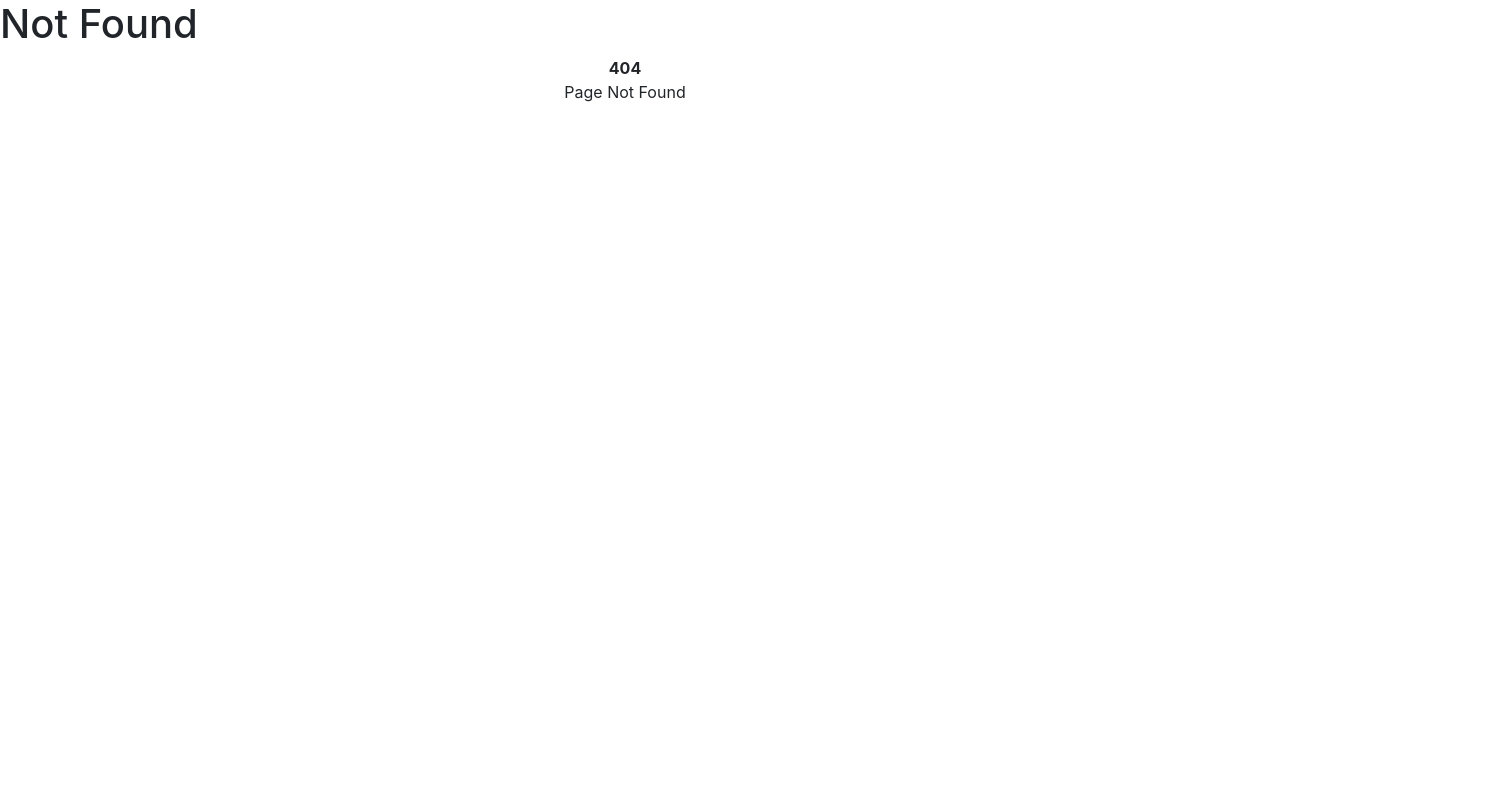
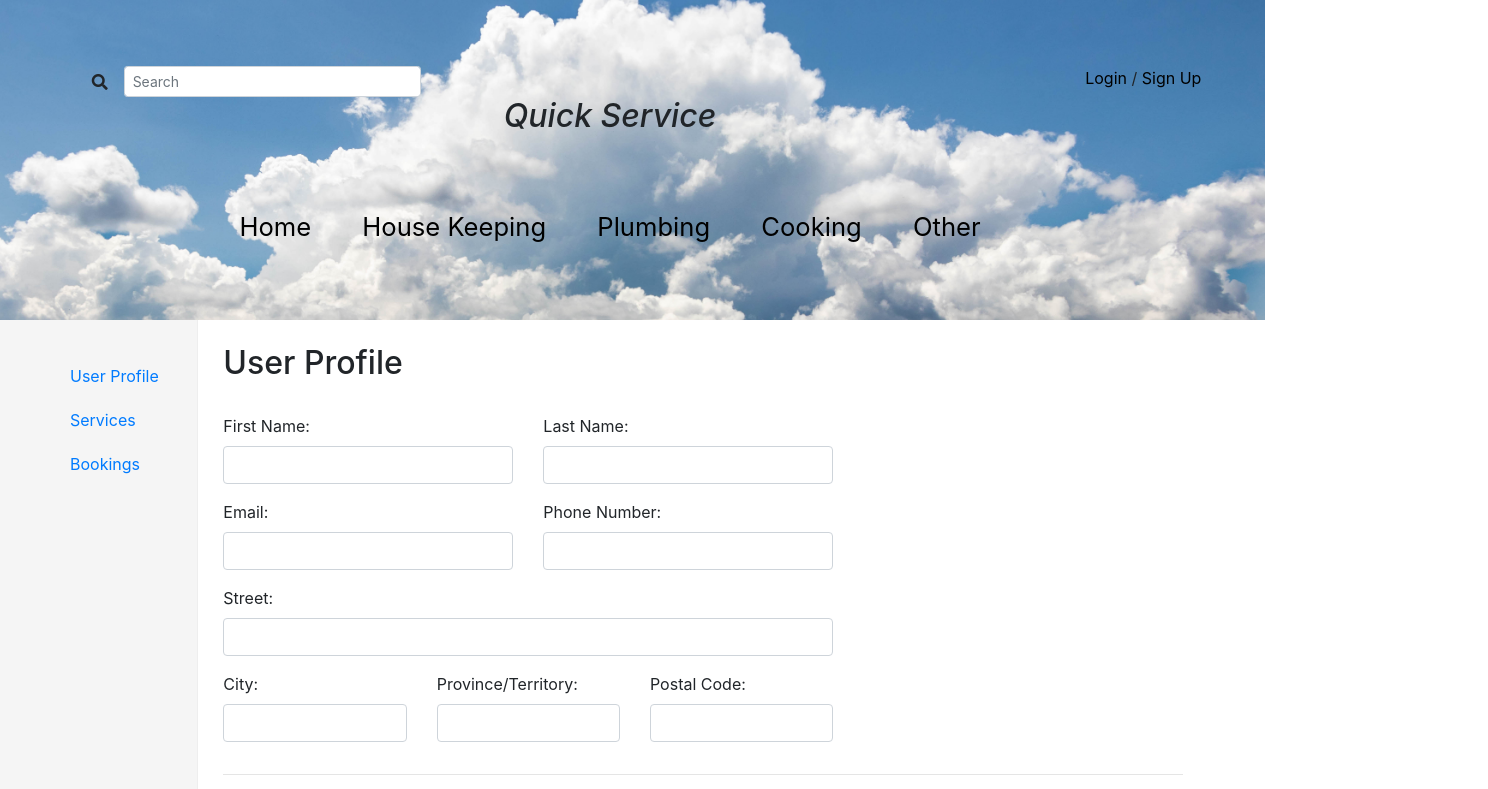
Before and after one commit to shreenaathia/quickService, a React (Create React App) app in the folder quick_service/: page /profile in a window 1280 px wide. Before the commit this address had no page. Shown: the top 789 px of the page, 1488 px wide, since content can reach past the window. Built offline with nearby package versions, Linux system fonts and the light colour scheme.

Commit message:
css update, removed unnecessary divs, base user profile page

```diff
--- a/quick_service/src/App.js
+++ b/quick_service/src/App.js
@@ -1,10 +1,11 @@
 import React, { Component } from 'react';
 import { BrowserRouter, Route, Switch } from 'react-router-dom';
 import NotFound from "./NotFound";
-import SignUp from "./component/signup/Signup";
+import Signup from "./component/signup/Signup";
 import Home from "./component/home/Home";
 import ServiceDetail from "./component/servicedetail/ServiceDetail";
 import Example from "./component/Example_for_sidebar/Example";
+import Profile from "./component/profile/Profile";
 
 
 ////  ONLY TO TEST THE SERVICE DETAIL PAGE  ////
@@ -45,7 +46,11 @@ class App extends Component {
                     )}/>
 
                     <Route exact path='/signup' render={() => (
-                        <SignUp />
+                        <Signup />
+                    )}/>
+
+                    <Route exact path='/profile' render={() => (
+                        <Profile />
                     )}/>
 
                     {/*temporary*/
--- a/quick_service/src/MainContainer.js
+++ b/quick_service/src/MainContainer.js
@@ -1,6 +1,7 @@
 import React, { Component } from 'react';
 import Footer from './component/footer/Footer';
 import Sidebar from './component/sidebar/Sidebar';
+// import SidebarPrf from './component/sidebar/SidebarPrf';
 
 class MainContainer extends Component {
     constructor(props) {
@@ -13,7 +14,7 @@ class MainContainer extends Component {
 
     render() {
         return (
-            <div>
+            // <div>
                 <div className="container-fluid row">
 
                     <div className="row" id="with_bg">
@@ -61,17 +62,18 @@ class MainContainer extends Component {
                     </div>
 
                     <div className="row">
-                        <div className={(this.props.hasSidebar ? "visible" : "invisible")}> <Sidebar/> </div>
-                        <div className={(this.props.hasSidebar ? " col-sm-offset-1 col-sm-7 main" : " col-sm-12 main")}>
+                        {/* <div className={(this.props.hasSidebar ? "visible" : "invisible")}> <Sidebar/> </div>
+                        <div className={(this.props.hasSidebar_prf ? "visible" : "invisible")}> <Sidebar_prf/> </div>
+                        <div className={(this.props.hasSidebar ? " col-sm-offset-1 col-sm-7 main" : " col-sm-12 main")}> */}
                             {this.props.children}
-                        </div>
+                        {/* </div> */}
                     </div>
 
+                <Footer/>
                 </div>
 
-                <Footer/>
 
-            </div>
+            // </div>
         );
     }
 }
--- a/quick_service/src/component/Example_for_sidebar/Example.js
+++ b/quick_service/src/component/Example_for_sidebar/Example.js
@@ -1,6 +1,6 @@
 import React, { Component } from 'react';
 import MainContainer from '../../MainContainer';
-import SideBar from "../sidebar/Sidebar";
+import Sidebar from "../sidebar/Sidebar";
 
 
 class Example extends Component {
--- a/quick_service/src/component/Footer/Footer.js
+++ b/quick_service/src/component/Footer/Footer.js
@@ -7,19 +7,16 @@ class Footer extends Component {
     render() {
         const contact = 'Contact QuickService \n Seneca@York Campus \n 70 The Pond Road \n Toronto, ON M3J 3M6';
         return (
-            <div>
-                <br/>
-                <footer id="footer">
-                    <div className="container">
-                        <div className="row">
-                            <div>Copyright &copy; 2019 QuickService</div>
-                            <div className="col-sm-6">
-                                <div className="newline">{contact}</div>
-                            </div>
+            <footer className="footer">
+                <div className="container">
+                    <div className="row footer">
+                        <div className="footer">Copyright &copy; 2019 QuickService</div>
+                        <div className="col-sm-6">
+                            <div className="newline">{contact}</div>
                         </div>
                     </div>
-                </footer>
-            </div>
+                </div>
+            </footer>
         );
     }
 }
--- a/quick_service/src/component/profile/Profile.js
+++ b/quick_service/src/component/profile/Profile.js
@@ -0,0 +1,133 @@
+import React, { Component } from 'react';
+import MainContainer from '../../MainContainer';
+import SidebarPrf from '../sidebar/SidebarPrf';
+
+
+class Profile extends Component {
+
+    constructor(props) {
+        super(props);
+        this.state = {
+            firstName: '',
+            lastName: '',
+            email: '',
+            phone: '',
+            street: '',
+            city: '',
+            province: '',
+            postal: ''
+        }
+    }
+
+    // update state variable whenever user inputs.
+    onChange = (e) => {
+        this.handleUserInput(e);
+    }
+
+    handleUserInput = (e) => {
+        const name = e.target.name;
+        const value = e.target.value;
+        this.setState({ [name]: value },
+            () => { this.validateField(name, value) });
+    }
+
+    validateField(fieldName, value) {
+
+    }
+
+    onSubmit = (e) => {
+        e.preventDefault();   //prevents actual submission.
+        console.log(this.state); // just checking values; remove once done.
+        /* later on implement database entry */
+    }
+
+    render() {
+        return (
+            <MainContainer>
+
+                <SidebarPrf />
+                <div className="user_profile">
+                    <br />
+                    <h2>User Profile</h2>
+                    <br />
+
+                    <form onSubmit={this.onSubmit}>
+                        <fieldset className="userInfo">
+                            <div className="row userInfo">
+                                <div className="col-md-3">
+                                    <div className="form-group">
+                                        <label htmlFor="first_name">First Name:</label>
+                                        <input className="form-control" name="firstName" type="text" value={this.state.firstName} onChange={this.onChange} required />
+                                    </div>
+                                </div>
+
+                                <div className="col-md-3">
+                                    <div className="form-group">
+                                        <label htmlFor="last_name">Last Name:</label>
+                                        <input className="form-control" name="lastName" type="text" value={this.state.lastName} onChange={this.onChange} required />
+                                    </div>
+                                </div>
+
+                            </div>
+
+                            <div className="row userInfo">
+                                <div className="col-md-3">
+                                    <div className="form-group">
+                                        <label htmlFor="email">Email:</label>
+                                        <input className="form-control" name="email" type="email" value={this.state.email} onChange={this.onChange} />
+                                    </div>
+                                </div>
+
+                                <div className="col-md-3">
+                                    <div className="form-group">
+                                        <label htmlFor="phone">Phone Number:</label>
+                                        <input className="form-control" name="phone" type="text" value={this.state.phone} onChange={this.onChange} required />
+                                    </div>
+                                </div>
+                            </div>
+
+                            <div className="row userInfo">
+                                <div className="col-md-6">
+                                    <div className="form-group">
+                                        <label htmlFor="street">Street:</label>
+                                        <input className="form-control" name="street" type="text" value={this.state.street} onChange={this.onChange} required />
+                                    </div>
+                                </div>
+                            </div>
+
+                            <div className="row userInfo">
+                                <div className="col-md-2">
+                                    <div className="form-group">
+                                        <label htmlFor="city">City:</label>
+                                        <input className="form-control" name="city" type="text" value={this.state.city} onChange={this.onChange} required />
+                                    </div>
+                                </div>
+
+                                <div className="col-md-2">
+                                    <div className="form-group">
+                                        <label htmlFor="province">Province/Territory:</label>
+                                        <input className="form-control" name="province" type="text" value={this.state.province} onChange={this.onChange} required />
+                                    </div>
+                                </div>
+
+                                <div className="col-md-2">
+                                    <div className="form-group">
+                                        <label htmlFor="postal">Postal Code:</label>
+                                        <input className="form-control" name="postal" type="text" value={this.state.postal} onChange={this.onChange} required />
+                                    </div>
+                                </div>
+                            </div>
+
+                        </fieldset>
+                        <hr />
+                        <input type="submit" className="btn btn-lg btn-primary" value="Update Profile" disabled={!this.state.formValid} /><br /><br /><br />
+                    </form>
+                </div>
+
+            </MainContainer >
+
+        );
+    }
+}
+
+export default Profile;
--- a/quick_service/src/component/sidebar/Sidebar.js
+++ b/quick_service/src/component/sidebar/Sidebar.js
@@ -1,6 +1,6 @@
 import React, { Component } from 'react';
 
-class SideBar extends Component {
+class Sidebar extends Component {
     render() {
         //console.log(this.props.highlight);
         return(
@@ -43,4 +43,4 @@ class SideBar extends Component {
     };
 }
 
-export default SideBar;
+export default Sidebar;
--- /dev/null
+++ b/quick_service/src/component/sidebar/SidebarPrf.js
@@ -0,0 +1,30 @@
+import React, { Component } from 'react';
+import { NavLink } from 'react-router-dom';
+
+class SidebarPrf extends Component {
+    render() {
+        //console.log(this.props.highlight);
+        return(
+            <div id="prf" className="col-sm-2 sidebar">
+            <br/>
+                <div className="Profile">
+                    <ul className="nav-sidebar">
+                        <li><a href="#">User Profile</a> </li>
+                    </ul>
+                </div>
+                <div className="Services">
+                    <ul className="nav-sidebar">
+                        <li><a href="#">Services</a></li>
+                    </ul>
+                </div>
+                <div className="Bookings">
+                    <ul className="nav-sidebar">
+                        <li><a href="#">Bookings</a></li>
+                    </ul>
+                </div>
+          </div>
+        );
+    };
+}
+
+export default SidebarPrf;
--- a/quick_service/src/component/signup/Signup.js
+++ b/quick_service/src/component/signup/Signup.js
@@ -1,9 +1,10 @@
 import React, { Component } from 'react';
 import MainContainer from '../../MainContainer';
 import { FormErrors } from './FormErrors';
+import { Redirect, withRouter } from 'react-router-dom';
 
 
-class SignUp extends Component {
+class Signup extends Component {
 
     constructor(props) {
         super(props);
@@ -16,7 +17,8 @@ class SignUp extends Component {
             formErrors: { email: '', password: '', repassword: '' },
             emailValid: false,
             passwordVaild: false,
-            formValid: false
+            formValid: false,
+            toProfile: false
         }
     }
 
@@ -71,10 +73,15 @@ class SignUp extends Component {
     onSubmit = (e) => {
         e.preventDefault();   //prevents actual submission.
         console.log(this.state); // just checking values; remove once done.
+        this.setState(() => ({ toProfile: true }));
         /* later on implement database entry */
     }
 
     render() {
+        if (this.state.toProfile === true) {
+            return <Redirect to='/profile' />
+        }
+
         return (
             <MainContainer>
                 <div className="signup">
@@ -84,7 +91,7 @@ class SignUp extends Component {
                         <br />
 
                         <form onSubmit={this.onSubmit}>
-                            <fieldset>
+                            <fieldset className="signupform">
                                 <div className="panel panel-default">
                                     <FormErrors formErrors={this.state.formErrors} />
                                 </div>
@@ -124,7 +131,7 @@ class SignUp extends Component {
                                 </div>
                             </fieldset>
                             <hr />
-                            <input type="submit" className="btn btn-lg btn-primary" value="Create Account" disabled={!this.state.formValid}/><br /><br /><br />
+                            <input type="submit" className="btn btn-lg btn-primary" value="Create Account" disabled={!this.state.formValid} /><br /><br /><br />
                         </form>
                     </div>
                 </div>
@@ -134,4 +141,4 @@ class SignUp extends Component {
     }
 }
 
-export default SignUp;
+export default Signup;
--- a/quick_service/src/index.css
+++ b/quick_service/src/index.css
@@ -16,7 +16,7 @@ body {
   background-size: cover;
   height: 40vh;
   overflow: hidden;
-  child-align: bottom;
+  /* child-align: bottom; */
 }
 
 #title {
@@ -55,7 +55,7 @@ body {
 }
 
 /* added base css for footer. Oct 23, 2019 - Jun*/
-#footer, .col-sm-6 .newline{
+div.footer, div.col-sm-6 div.newline{
   /*temporary colour*/
   background-color: rgb(243, 117, 117);
   position: sticky;
@@ -75,12 +75,12 @@ body {
 } */
 @media (min-width: 768px) {
   .sidebar {
-    position: absolute;
-    top: 40vh;
+    position: relative;
+    top: 0;
     bottom: 96px;
     left: 0;
-    z-index: 1000;
-    display: block;
+    z-index: 1;
+    display: inline-block;
     padding: 20px;
     background-color: #f5f5f5;
     border-right: 1px solid #eee;
@@ -91,7 +91,7 @@ body {
 .nav-sidebar {
   margin-right: -21px; /* 20px padding + 1px border */
   margin-bottom: 20px;
-  margin-left: -20px;
+  margin-left: 45px;
   list-style-type: none;
 }
 
@@ -113,13 +113,32 @@ ul.nav-sidebar {
 }
 
 /* Sign up css */
-div.signup .col-md-6 {
+div.signup{
   position: relative;
-  width: 50%;
+  width: 100%;
 }
-.form-group {
+.signupform {
   text-align: left;
   position: relative;
-  left: 50%;
+  left: 25%;
 }
-/*            */
+
+
+/* Profile page css */
+div#prf {
+  display: inline-block;
+  text-align: left;
+  top: 0;
+}
+
+div.user_profile {
+  display: inline-block;
+  width: 75%;
+  margin: 0 25px;
+  text-align: left;
+}
+
+.userInfo{
+  text-align: left;
+  position: relative;
+}
--- a/quick_service/src/model/userModel.js
+++ b/quick_service/src/model/userModel.js
@@ -30,6 +30,10 @@ const UserSchema = new Schema({
         type: String,
         unique: true,
         match: [/.+@.+\..+/, "Please enter a valid e-mail address"]
+    },
+    phone: {
+        type: String,
+        required: true
     },
     address: {
         streetNumber: {
```
